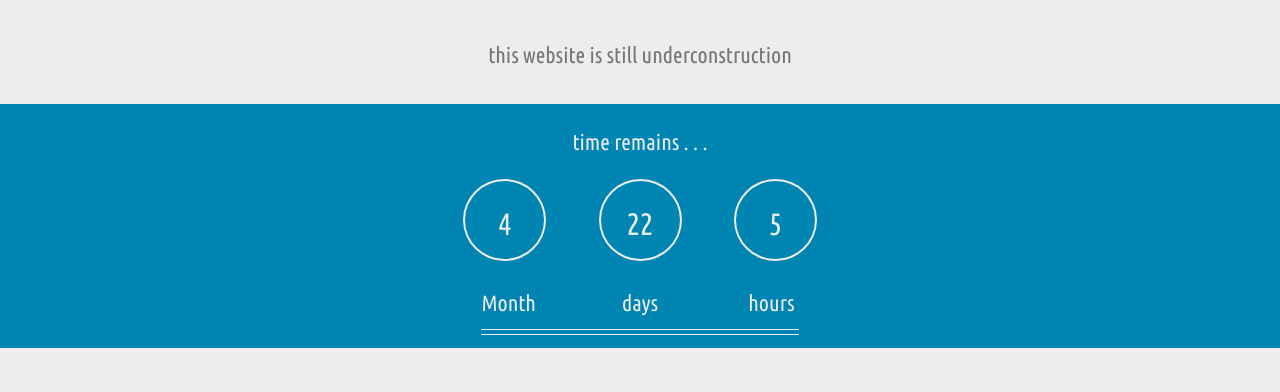
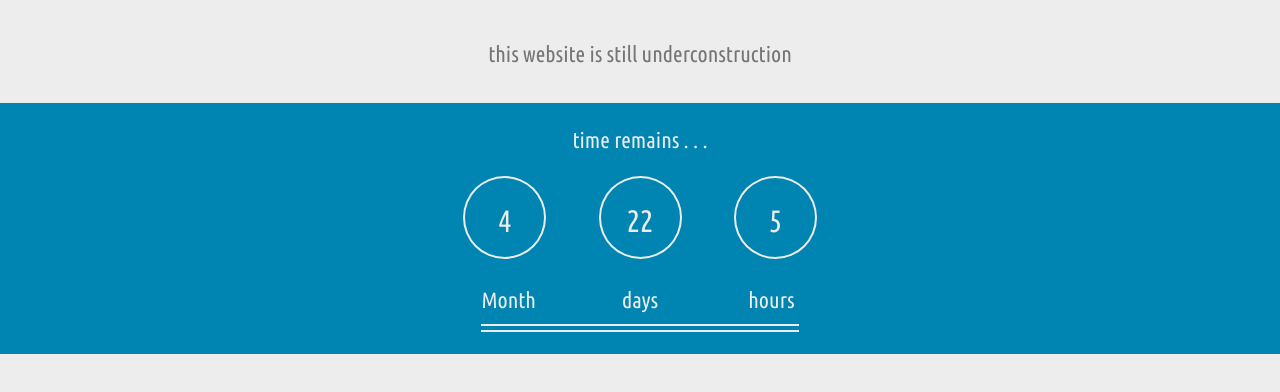
Before and after one commit to hendro7naga/underconstructionpage, a plain HTML site: page index.html in a window 1280 px wide. Shown: the part 84-476 px from the top of the page. Drawn offline with Linux system fonts and the light colour scheme.

Commit message:
fix box model

```diff
--- a/css/main.css
+++ b/css/main.css
@@ -60,14 +60,10 @@ header.main-header h1 {
   color:#ECECEC !important;
 }
 
-span, p {
-  /*color: #616161;*/
-}
 .message-info {
   z-index: 100;
   display: block;
-  margin: 0 auto;
-  margin-top: -5px;
+  margin: -6px auto 0 auto;
   padding: 2px;
   width: 62%;
   font-size: 1.38em;
@@ -77,21 +73,19 @@ span, p {
 }
 
 section.inlineBox {
+  position: static;
+  top: -.56em;
   width: 71px;
-  height: 70px;
   display: inline-block;
   padding: 4px;
   margin: 0 24px;
   text-align: center;
-  top: -.65em;
 }
 
 .circle {
   border: 2px solid;
   border-radius: 50%;
 }
-
-.box .message-info {top: -10px;}
 
 .inlineBox var {
   font-style: normal;
@@ -103,12 +97,12 @@ section.inlineBox {
 .message-info:nth-child(3):after {
   content: "";
   position: relative;
-  top: -0.4em;
+  top: -0.8em;
   display: block;
   margin: 0 auto;
   padding: 0;
   width: 40%;
   height: 4px;
-  border-top: 1px solid #ECECEC;
-  border-bottom: 1px solid #ECECEC;
+  border-top: 2px solid #ECECEC;
+  border-bottom: 2px solid #ECECEC;
 }
```
